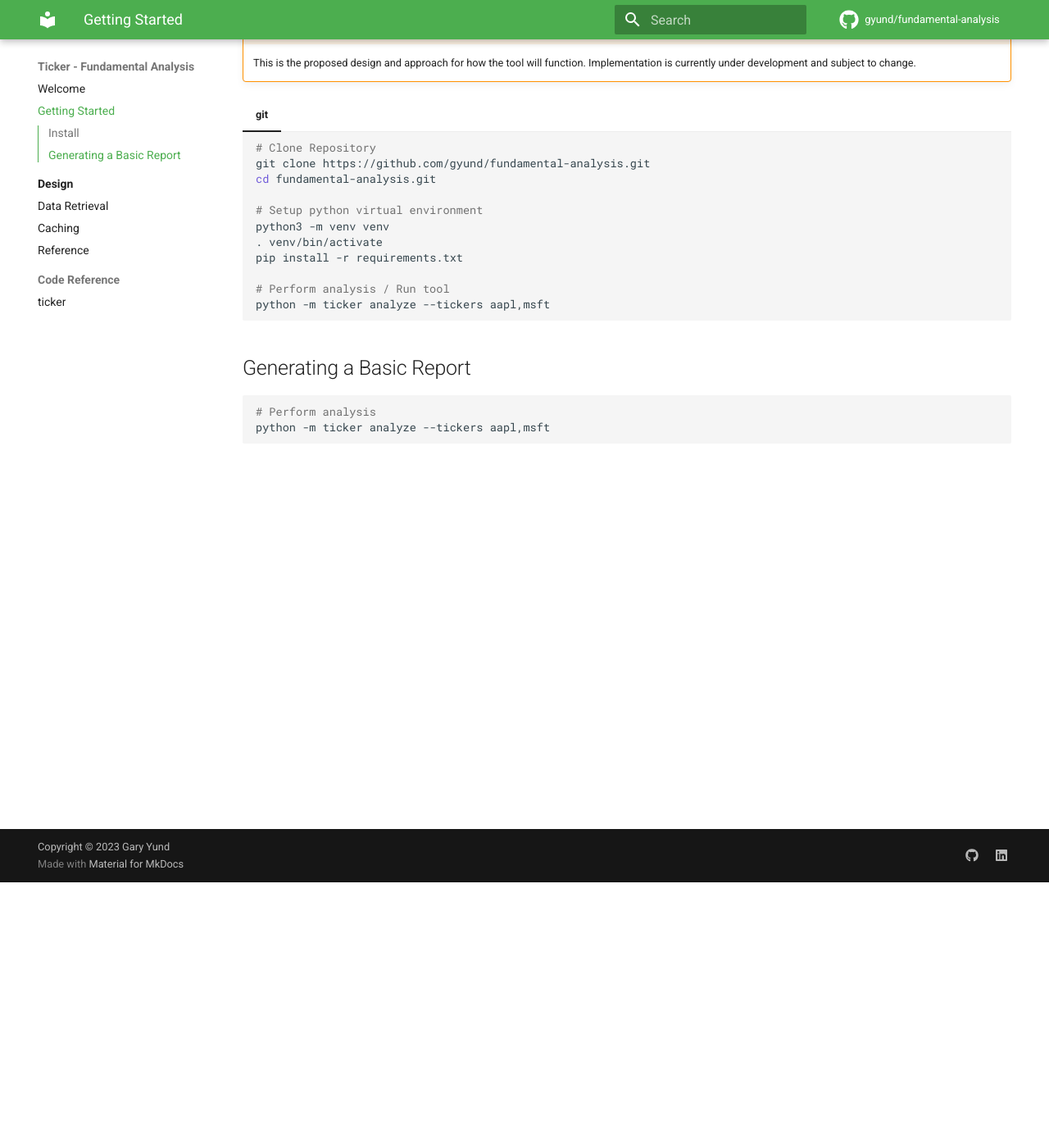
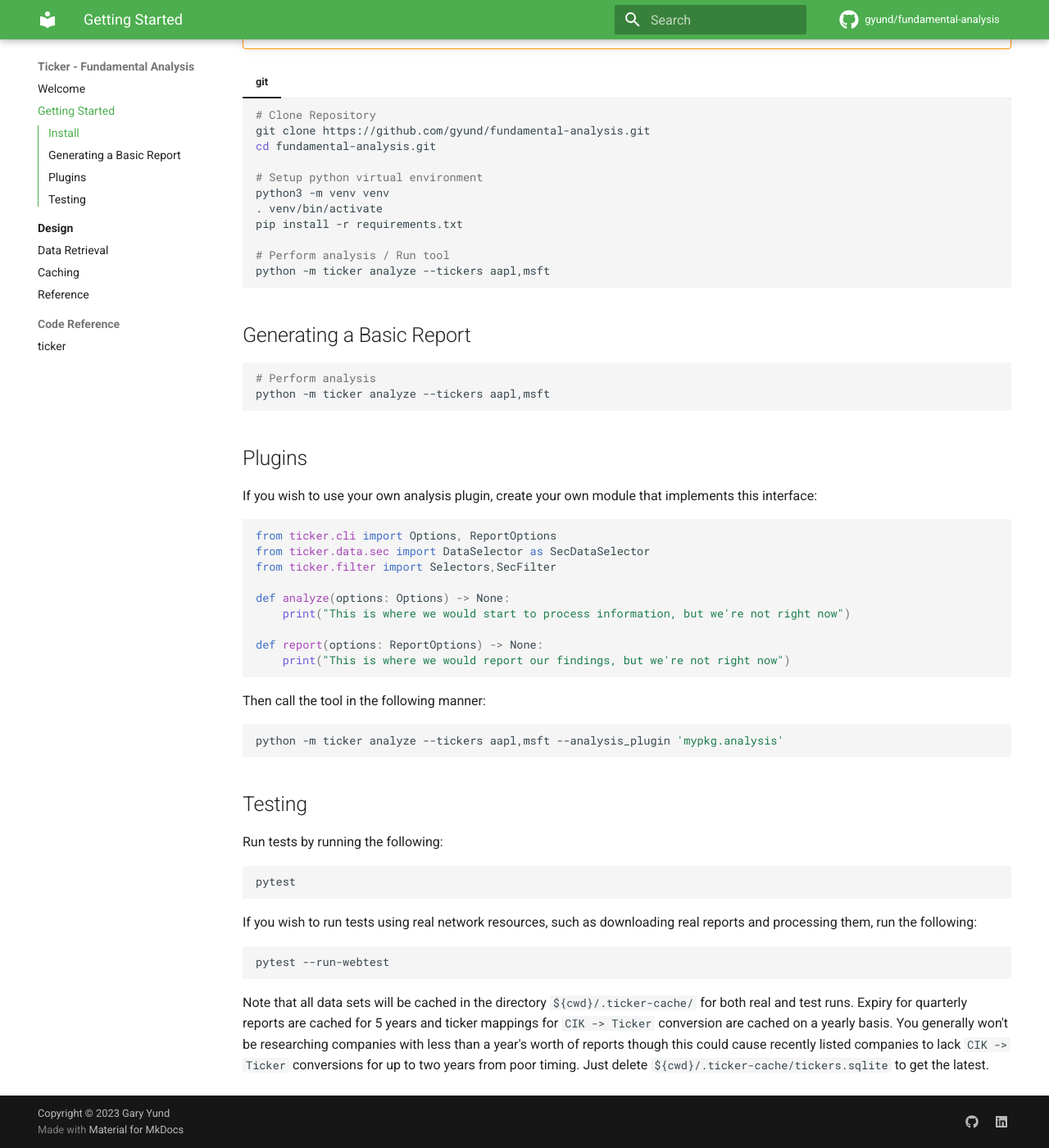
Before and after one commit to gyund/fundamental-analysis, an MkDocs documentation site: the page built from docs/getting-started.md, in a window 1280 px wide and 1400 px high, scrolled down 324 px. Shown: the whole window at 82% size. Built offline with MkDocs 1.6.1 and Material for MkDocs 9.7.7, drawn with Linux system fonts in a browser that asks for light colours; comment, search, counter and statistics services are not loaded.

Commit message:
documentation updates

````diff
--- a/docs/getting-started.md
+++ b/docs/getting-started.md
@@ -34,3 +29,42 @@ tags:
 # Perform analysis
 python -m ticker analyze --tickers aapl,msft
 ```
+
+
+## Plugins
+
+If you wish to use your own analysis plugin, create your own module that implements this interface:
+
+```python
+from ticker.cli import Options, ReportOptions
+from ticker.data.sec import DataSelector as SecDataSelector
+from ticker.filter import Selectors,SecFilter
+
+def analyze(options: Options) -> None:
+    print("This is where we would start to process information, but we're not right now")
+
+def report(options: ReportOptions) -> None:
+    print("This is where we would report our findings, but we're not right now")
+```
+
+Then call the tool in the following manner:
+
+```sh
+python -m ticker analyze --tickers aapl,msft --analysis_plugin 'mypkg.analysis'
+```
+
+## Testing
+
+Run tests by running the following:
+
+```sh
+pytest
+```
+
+If you wish to run tests using real network resources, such as downloading real reports and processing them, run the following:
+
+```sh
+pytest --run-webtest
+```
+
+Note that all data sets will be cached in the directory `${cwd}/.ticker-cache/` for both real and test runs. Expiry for quarterly reports are cached for 5 years and ticker mappings for `CIK -> Ticker` conversion are cached on a yearly basis. You generally won't be researching companies with less than a year's worth of reports though this could cause recently listed companies to lack `CIK -> Ticker` conversions for up to two years from poor timing. Just delete `${cwd}/.ticker-cache/tickers.sqlite` to get the latest.
--- a/mkdocs.yml
+++ b/mkdocs.yml
@@ -74,6 +74,20 @@ extra:
     - icon: fontawesome/brands/linkedin
       link: https://www.linkedin.com/in/garyyund/
       name: Gary Yund on LinkedIn
+  consent:
+    title: Disclaimer & Cookies
+    description: >-
+      This project seeks to use publicly available information to perform security analysis and
+      help perform long term risk analysis. Results provided from this project are generally for
+      academic use only and are not considered advice or recommendations. This project makes no
+      performance claims or guarantees. Please read the
+      <a href="https://github.com/gyund/fundamental-analysis/blob/main/LICENSE">license</a>
+      for this project. Usage of any data is at your own risk.<br/><br/>
+
+      Additionally, we use cookies to recognize your repeated visits and preferences, as well
+      as to measure the effectiveness of our documentation and whether users
+      find what they're searching for. With your consent, you're helping us to
+      make our documentation better.
 copyright: Copyright &copy; 2023 Gary Yund
 
 nav:
````
Also changed, not shown: other parts of docs/getting-started.md (+0 -5 lines), README.md (+11 -48 lines), docs/index.md (+0 -4 lines).
